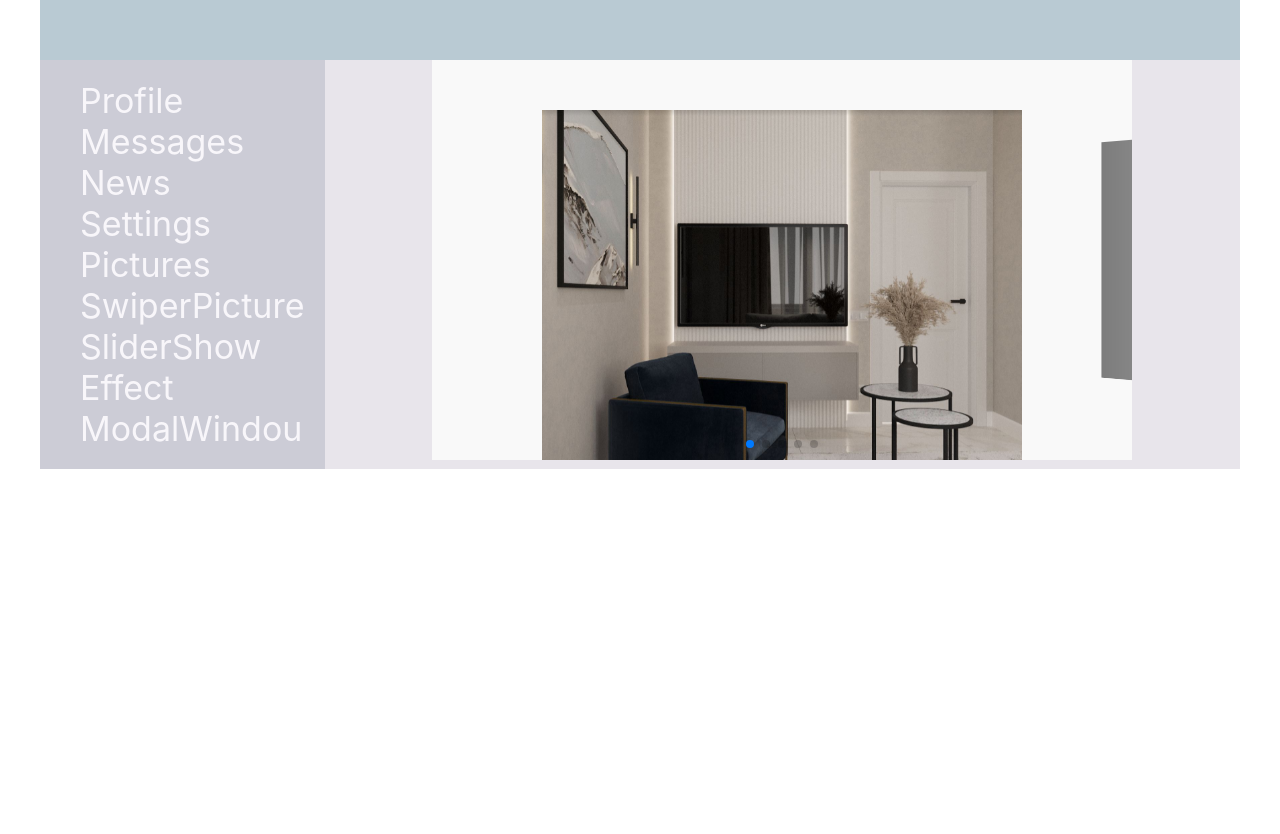
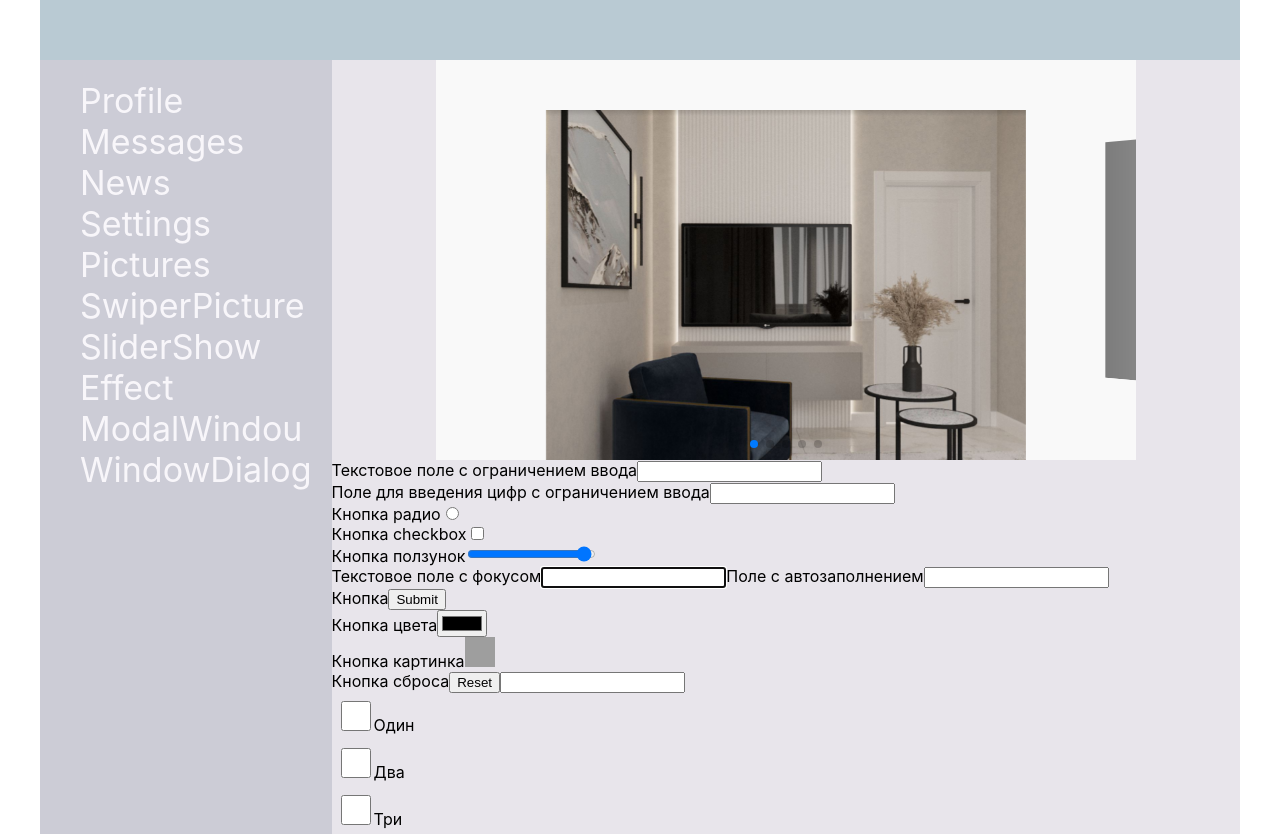
Before and after one commit to Inna7777/FirstProjectReact, a React (Create React App) app: page /slidershow in a window 1280 px wide. Before the commit the page ends 800 px from the top, so only its background shows below. Built offline with nearby package versions, Linux system fonts and the light colour scheme; grey boxes are pictures that could not be loaded.

Commit message:
Add inputs in SliderShow

```diff
--- a/src/App.js
+++ b/src/App.js
@@ -12,10 +12,9 @@ import { BrowserRouter, Route, Routes } from "react-router-dom";
 import SliderShow from "./components/SliderShow/SliderShow";
 import Effect from "./components/UseEffect/Effect";
 import ModalWindow from "./components/ModalWindow/ModalWindow";
-
+import WindowDialog from "./components/WindowDialog/WindowDialog";
 
 const App = (props) => {
-
   return (
     <BrowserRouter>
       <div className="app-wrapper">
@@ -23,19 +22,24 @@ const App = (props) => {
         <Navbar />
         <div className="app-wrapper-content">
           <Routes>
-              {/* <Route path="/profile" element={<Profile />} />
+            {/* <Route path="/profile" element={<Profile />} />
             <Route path="/dialogs" element={<Dialogs />} />   */}
-            <Route path="/profile" element={  <Profile postsData={props.postsData} />} />
-            <Route path="/dialogs" element={ <Dialogs dialogsElements={props.dialogsElements} />}/>
+            <Route
+              path="/profile"
+              element={<Profile postsData={props.postsData} />}
+            />
+            <Route
+              path="/dialogs"
+              element={<Dialogs dialogsElements={props.dialogsElements} />}
+            />
             <Route path="/news" element={<News />} />
-            <Route path="/settings" element={<Settings/>} />
-            <Route path="/pictures" element={<Picture/>} />
-            <Route path="/swiperpictures" element={<SwiperPicture/>} />
-            <Route path="/slidershow" element={<SliderShow/>} />
-            <Route path="/effect" element={<Effect/>} />
-            <Route path="/modalwindow" element={<ModalWindow/>} />
-
-
+            <Route path="/settings" element={<Settings />} />
+            <Route path="/pictures" element={<Picture />} />
+            <Route path="/swiperpictures" element={<SwiperPicture />} />
+            <Route path="/slidershow" element={<SliderShow />} />
+            <Route path="/effect" element={<Effect />} />
+            <Route path="/modalwindow" element={<ModalWindow />} />
+            <Route path="/windowdialog" element={<WindowDialog />} />
           </Routes>
           {/* <Profile/> */}
           {/* <Dialogs/> */}
--- a/src/components/DialogForm/DialogForm.jsx
+++ b/src/components/DialogForm/DialogForm.jsx
@@ -7,7 +7,7 @@ const DialogForm =(props)=>{
             <div className={style.dialogForm}>
                 <div className={style.popup}>
                     <div className={style.cansel}>
-                         <button onClick={props.onClose}>X</button>
+                         <button onClick={props.onCancel}>X</button>
                     </div>
                     {props.children}
 
--- a/src/components/ModalWindow/ModalWindow.jsx
+++ b/src/components/ModalWindow/ModalWindow.jsx
@@ -23,7 +23,7 @@ const ModalWindow = (props) => {
 
         <MyButton onClick={() => setIsOpen(true)}>Open modal window</MyButton>
         <div>
-          <DialogForm open={isopen} onClose={() => setIsOpen(false)}>
+          <DialogForm open={isopen} onCancel={() => setIsOpen(false)}>
             <p>Ура!!!!!!!!!!!!!!!!!!</p>
                 <MyListBox/>
           </DialogForm>
--- a/src/components/Navbar/Navbar.jsx
+++ b/src/components/Navbar/Navbar.jsx
@@ -31,6 +31,9 @@ const Navbar = () => {
         <div className={`${s.item} ${s.active}`}>
         <NavLink to="/modalwindow" activeClassName={s.activeLink}>ModalWindou</NavLink>
         </div>
+        <div className={`${s.item} ${s.active}`}>
+        <NavLink to="/windowdialog" activeClassName={s.activeLink}>WindowDialog</NavLink>
+        </div>
 
     </nav>
   )
--- a/src/components/SliderShow/SliderShow.jsx
+++ b/src/components/SliderShow/SliderShow.jsx
@@ -1,30 +1,33 @@
 import React from "react";
-import style from "./SliderShow.module.css"
+import style from "./SliderShow.module.css";
 import { Swiper, SwiperSlide } from "swiper/react";
-import 'swiper/css';
-import 'swiper/css/effect-coverflow';
-import 'swiper/css/pagination';
-import { EffectCoverflow, Pagination } from 'swiper/modules';
-
+import "swiper/css";
+import "swiper/css/effect-coverflow";
+import "swiper/css/pagination";
+import { EffectCoverflow, Pagination } from "swiper/modules";
 
 const images = [
+  { line: "/imges/picture/1.JPG", id: "1" },
+  { line: "/imges/picture/2.JPG", id: "2" },
+  { line: "/imges/picture/3.JPG", id: "3" },
+  { line: "/imges/picture/4.JPG", id: "4" },
+  { line: "/imges/picture/5.JPG", id: "5" },
+];
 
-    { line: "/imges/picture/1.JPG", id: "1" },
-    { line: "/imges/picture/2.JPG", id: "2" },
-    { line: "/imges/picture/3.JPG", id: "3" },
-    { line: "/imges/picture/4.JPG", id: "4" },
-    { line: "/imges/picture/5.JPG", id: "5" },
-
+const labels =[
+    {title:"Один",  id:"a1"},
+    {title:"Два",  id:"a2"},
+    {title:"Три",  id:"a3"}
 ]
 
-const SliderShow =() => {
-
-
-    return(
-        <Swiper  effect={'coverflow'}
+const SliderShow = () => {
+  return (
+    <>
+      <Swiper
+        effect={"coverflow"}
         grabCursor={true}
         centeredSlides={true}
-        slidesPerView={'auto'}
+        slidesPerView={"auto"}
         coverflowEffect={{
           rotate: 50,
           stretch: 0,
@@ -33,13 +36,68 @@ const SliderShow =() => {
           slideShadows: true,
         }}
         pagination={true}
-        modules={[EffectCoverflow, Pagination]} className={style.mySlider}>
-            {images.map((el)=><SwiperSlide id={el.id}><img src= {el.line} alt="img"/></SwiperSlide>)}
+        modules={[EffectCoverflow, Pagination]}
+        className={style.mySlider}
+      >
+        {images.map((el) => (
+          <SwiperSlide id={el.id}>
+            <img src={el.line} alt="img" />
+          </SwiperSlide>
+        ))}
+      </Swiper>
+      <form>
+        <label>
+            Текстовое поле с ограничением ввода
+            <input type="text" maxLength={4} />
+        </label><br/>
+        <label>
+            Поле  для введения  цифр с ограничением ввода
+            <input type="number" minLength={2} />
+        </label><br/>
+        <label>
+            Кнопка радио
+            <input type="radio"  />
+        </label><br/>
+        <label>
+            Кнопка checkbox
+            <input type="checkbox"  /><br/>
+        </label>
+        <label>
+            Кнопка ползунок
+            <input type="range"  min="0" max="50"  step='3'/><br/>
+        </label>
+        <label>
+            Текстовое поле с фокусом
+            <input type="text" autoFocus="on" />
+            Поле с автозаполнением
+            <input type="password" autocomplete="off" />
+        </label><br/>
+        <label>
+            Кнопка
+            <input type="submit"  /><br/>
+        </label>
+        <label>
+            Кнопка цвета
+            <input type="color"  /><br/>
+        </label>
+        <label>
+            Кнопка картинка
+            <input type="image" src="public\imges\picture\10.JPG" alt="img" height={30} width={30} /><br/>
+        </label>
+        Кнопка  сброса
+        <input type="reset" />
 
-        </Swiper>
-    )
+        <label>
 
+            <input type="tel" autocomplete="on"   /><br/>
+        </label>
+        <div>
+            {labels.map((value)=> <label for={value.id} className={style.container}><input type="checkbox"  id={value.id} className={style.inputs} />{value.title}<span className={style.marks}></span></label>)}
+        </div>
+      </form>
 
-}
+    </>
+  );
+};
 
 export default SliderShow;
--- a/src/components/SliderShow/SliderShow.module.css
+++ b/src/components/SliderShow/SliderShow.module.css
@@ -22,3 +22,32 @@
       padding-top: 50px;
       padding-bottom: 50px;
     }
+
+
+
+    .container {
+      display: block;
+      padding: 5px;
+      width: 50%;
+
+  }
+
+  .inputs{
+      height: 30px;
+      width: 30px;
+
+    }
+    /*При наведении курсора, делаем цвет фона немного темнее.*/
+    .container:hover {
+      background-color: #8978cc;
+  }
+
+  .container input:checked  {
+    background-color: #636d74;
+}
+ .input:checked {
+ color: aqua;
+  border: solid #fff;
+  border-width: 0 2px 2px 0;
+
+}
--- a/src/components/UseEffect/Effect.jsx
+++ b/src/components/UseEffect/Effect.jsx
@@ -16,7 +16,7 @@ const Effect =()=> {
     return() => {
       document.title = `Delete`
     };
-  });
+  },[count, show]);
 
   return (
     <div>
--- /dev/null
+++ b/src/components/WindowDialog/WindowDialog.jsx
@@ -0,0 +1,65 @@
+import React, {  useState } from "react";
+import MyButton from "../Button/MyButton";
+
+import DialogForm from "../DialogForm/DialogForm";
+
+
+const tapeTariff=[
+  {viewTariff:"Vip Tariff", id:"a1"},
+  {viewTariff:"Standart Tariff", id:"a2"},
+  {viewTariff:"Loyout", id:"a3"}
+]
+
+export const WindowDialog = () => {
+  const [openwindow, setOpenWindow] = useState(false);
+  const [count, setCount] = useState(false);
+
+  function changeResult() {
+    setOpenWindow((prev) => !prev);
+      }
+      function taglleResult() {
+        setCount(true);
+          }
+
+          // useEffect=(()=>{
+          //   if (count === true)
+          //   calculator(100);
+
+          // },[count])
+
+    function calculator(namber){
+      var result = 0;
+      if(namber > 100){
+       result = namber*1400
+      }else{
+        result = namber*1600
+      }
+
+
+       return(result)
+
+    }
+  return (
+    <div>
+      <MyButton onClick={changeResult}>Открой окно</MyButton>
+      <DialogForm open={openwindow} onCancel={changeResult}>
+        <div>
+          <p>Это новое окно</p>
+        </div>
+        <div>
+          <form>
+            <label for="m2">Введите колво метров:</label>
+            <input type="text" name="metr" value=""/><br/>
+            <label for="tariff">Выберите тариф:</label><br/>
+            {tapeTariff.map((el)=><p><input type="radio" name="tarif" id={el.id}/>{el.viewTariff}</p>)}
+            <MyButton onClick={()=>taglleResult()} >Посчитай</MyButton>
+            {count && <div><p>Сумма {calculator(100)}  раз</p></div>}
+          </form>
+        </div>
+      </DialogForm>
+
+    </div>
+  );
+};
+
+export default WindowDialog;
--- a/src/swipper-override.css
+++ b/src/swipper-override.css
@@ -3,4 +3,5 @@
   .swiper-button-next {
     color: red;
   }
+
 }
```
Also changed, not shown: src/components/WindowDialog/WindowDialog.module.css (added).
